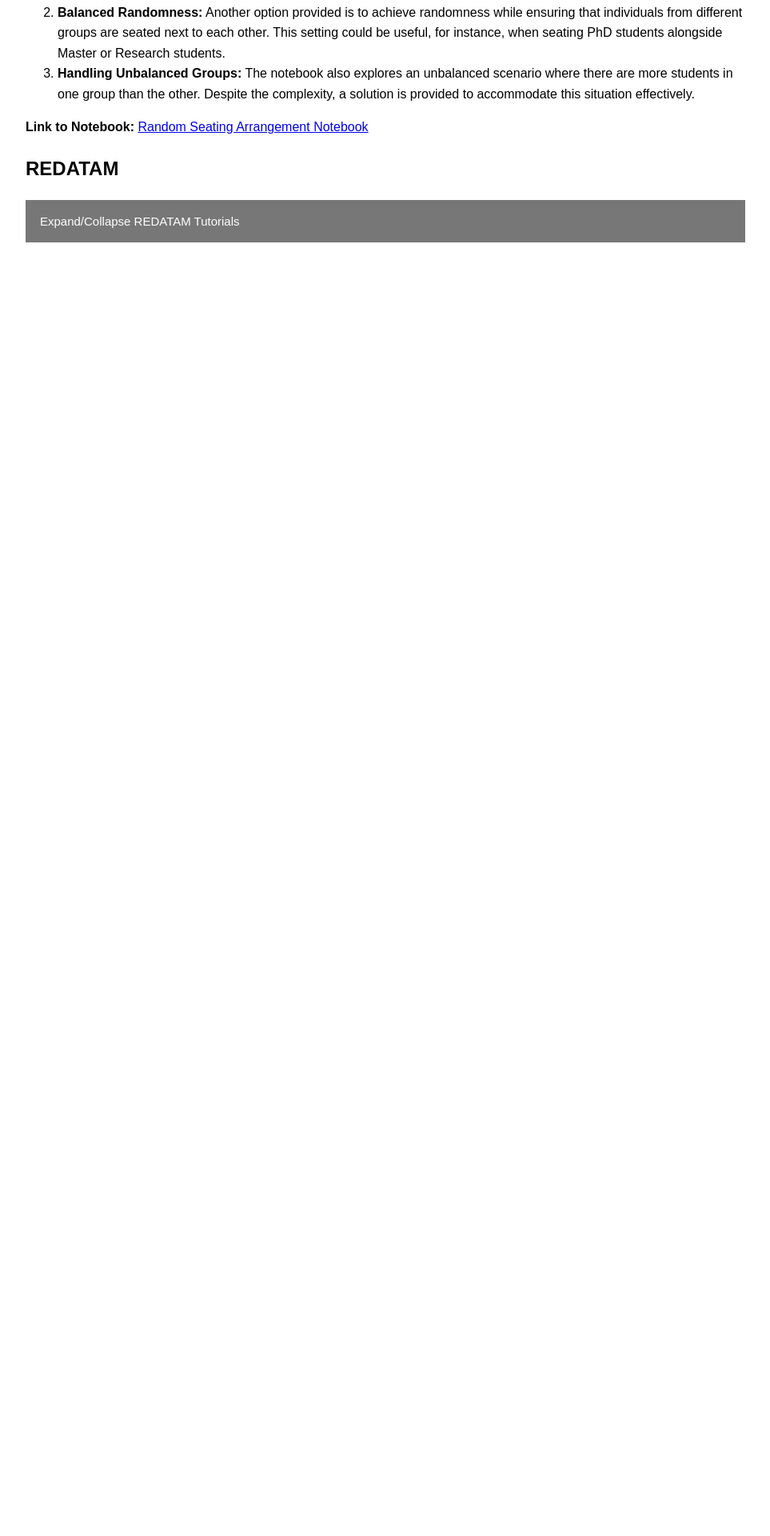
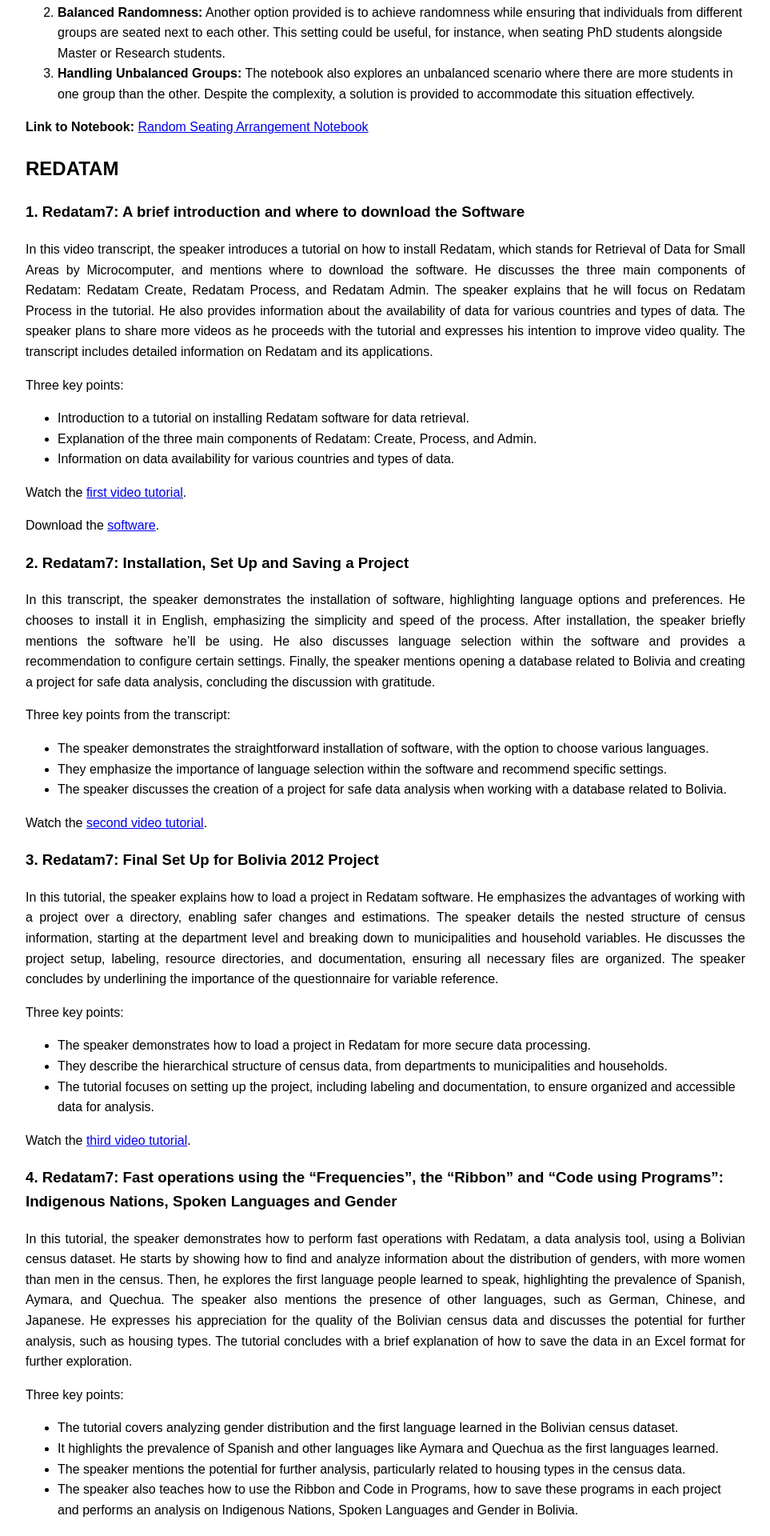
Before and after one commit to Favioleiva/favioleiva.github.io, a Jekyll site: the page built from tutorials.md, in a window 1280 px wide. Shown: the part 706-2626 px from the top of the page at 80% size, without its empty margins (158-1121 px from the left). Built offline with Jekyll 4.4.1, drawn with Linux system fonts in a browser that asks for light colours; nearby versions of some CDN libraries; before the commit the page ends 1057 px from its top, so only the background shows below that; some of the changed text lies outside the part shown.

Commit message:
Update tutorials.md

```diff
--- a/tutorials.md
+++ b/tutorials.md
@@ -24,114 +24,75 @@
 
 ## REDATAM
 
-<button class="collapsible">Expand/Collapse REDATAM Tutorials</button>
-<div class="content">
-  <h4>1. Redatam7: A brief introduction and where to download the Software</h4>
-  <p>In this video transcript, the speaker introduces a tutorial on how to install Redatam, which stands for Retrieval of Data for Small Areas by Microcomputer, and mentions where to download the software. He discusses the three main components of Redatam: Redatam Create, Redatam Process, and Redatam Admin. The speaker explains that he will focus on Redatam Process in the tutorial. He also provides information about the availability of data for various countries and types of data. The speaker plans to share more videos as he proceeds with the tutorial and expresses his intention to improve video quality. The transcript includes detailed information on Redatam and its applications.</p>
-  <p>Three key points:</p>
-  <ul>
-    <li>Introduction to a tutorial on installing Redatam software for data retrieval.</li>
-    <li>Explanation of the three main components of Redatam: Create, Process, and Admin.</li>
-    <li>Information on data availability for various countries and types of data.</li>
-  </ul>
-  <p>Watch the <a href="https://www.loom.com/share/6b6b46ffb5d84fe4b511af4d5558aa69?sid=f07fdb18-525f-45ef-84d2-35c898665947">first video tutorial</a></p>
-  <p>Download the <a href="https://redatam.org/en/software">software</a>.</p>
+### 1. Redatam7: A brief introduction and where to download the Software
+In this video transcript, the speaker introduces a tutorial on how to install Redatam, which stands for Retrieval of Data for Small Areas by Microcomputer, and mentions where to download the software. He discusses the three main components of Redatam: Redatam Create, Redatam Process, and Redatam Admin. The speaker explains that he will focus on Redatam Process in the tutorial. He also provides information about the availability of data for various countries and types of data. The speaker plans to share more videos as he proceeds with the tutorial and expresses his intention to improve video quality. The transcript includes detailed information on Redatam and its applications.
 
-  <h4>2. Redatam7: Installation, Set Up and Saving a Project</h4>
-  <p>In this transcript, the speaker demonstrates the installation of software, highlighting language options and preferences. He chooses to install it in English, emphasizing the simplicity and speed of the process. After installation, the speaker briefly mentions the software he'll be using. He also discusses language selection within the software and provides a recommendation to configure certain settings. Finally, the speaker mentions opening a database related to Bolivia and creating a project for safe data analysis, concluding the discussion with gratitude.</p>
-  <p>Three key points from the transcript:</p>
-  <ul>
-    <li>The speaker demonstrates the straightforward installation of software, with the option to choose various languages.</li>
-    <li>They emphasize the importance of language selection within the software and recommend specific settings.</li>
-    <li>The speaker discusses the creation of a project for safe data analysis when working with a database related to Bolivia.</li>
-  </ul>
-  <p>Watch the <a href="https://www.loom.com/share/f53604839d3d4f7caaf889145618c8b6?sid=f38e1ce1-7937-4532-80da-0a91c9a18662">second video tutorial</a></p>
+Three key points:
+- Introduction to a tutorial on installing Redatam software for data retrieval.
+- Explanation of the three main components of Redatam: Create, Process, and Admin.
+- Information on data availability for various countries and types of data.
 
-  <h4>3. Redatam7: Final Set Up for Bolivia 2012 Project</h4>
-  <p>In this tutorial, the speaker explains how to load a project in Redatam software. He emphasizes the advantages of working with a project over a directory, enabling safer changes and estimations. The speaker details the nested structure of census information, starting at the department level and breaking down to municipalities and household variables. He discusses the project setup, labeling, resource directories, and documentation, ensuring all necessary files are organized. The speaker concludes by underlining the importance of the questionnaire for variable reference.</p>
-  <p>Three key points:</p>
-  <ul>
-    <li>The speaker demonstrates how to load a project in Redatam for more secure data processing.</li>
-    <li>They describe the hierarchical structure of census data, from departments to municipalities and households.</li>
-    <li>The tutorial focuses on setting up the project, including labeling and documentation, to ensure organized and accessible data for analysis.</li>
-  </ul>
-  <p>Watch the <a href="https://www.loom.com/share/8e69c8f952a24b36a2dcaa6ddad97ff0?sid=974a9dc3-e36d-4ce8-952c-97ee1db4d5de">third video tutorial</a></p>
+Watch the [first video tutorial](https://www.loom.com/share/6b6b46ffb5d84fe4b511af4d5558aa69?sid=f07fdb18-525f-45ef-84d2-35c898665947).
 
-  <h4>4. Redatam7: Fast operations using the "Frequencies", the "Ribbon" and "Code using Programs": Indigenous Nations, Spoken Languages and Gender</h4>
-  <p>In this tutorial, the speaker demonstrates how to perform fast operations with Redatam, a data analysis tool, using a Bolivian census dataset. He starts by showing how to find and analyze information about the distribution of genders, with more women than men in the census. Then, he explores the first language people learned to speak, highlighting the prevalence of Spanish, Aymara, and Quechua. The speaker also mentions the presence of other languages, such as German, Chinese, and Japanese. He expresses his appreciation for the quality of the Bolivian census data and discusses the potential for further analysis, such as housing types. The tutorial concludes with a brief explanation of how to save the data in an Excel format for further exploration.</p>
-  <ul>
-    <li>The tutorial covers analyzing gender distribution and the first language learned in the Bolivian census dataset.</li>
-    <li>It highlights the prevalence of Spanish and other languages like Aymara and Quechua as the first languages learned.</li>
-    <li>The speaker mentions the potential for further analysis, particularly related to housing types in the census data.</li>
-    <li>The speaker also teaches how to use the Ribbon and Code in Programs, how to save these programs in each project and performs an analysis on Indigenous Nations, Spoken Languages and Gender in Bolivia</li>
-  </ul>
-  <p>Watch the <a href="https://www.loom.com/share/201a2be2c9ed42a1b5a27e3f41963c56?sid=20860159-96f1-4e78-b7cf-21d37eb9cf04">fourth video tutorial</a></p>
+Download the [software](https://redatam.org/en/software).
 
-  <h4>5. Redatam7: Crosstabs of Indigenous Nations and Gender</h4>
-  <p>In this tutorial, the speaker introduces the concept of cross tabulations, explaining that they can be found in the statistical processor ribbon. He demonstrates how to create a cross tabulation of variables, such as indigenous population and gender, and how to identify those not belonging to any indigenous group. The tutorial provides a program example for generating cross tabulations and exports the results to Excel. The tutorial concludes by highlighting the output files created.</p>
-  <ul>
-    <li>The tutorial covers the use of cross tabulations in statistical analysis.</li>
-    <li>It demonstrates creating cross tables for variables like indigenous population and gender.</li>
-    <li>It provides a program example and shows how to export the results to Excel.</li>
-  </ul>
-  <p>Watch the <a href="https://www.loom.com/share/db7bfd8d83644973a5559275f26626f4?sid=bbff5526-0724-499e-b3d3-beadc9c1a330">fifth video tutorial</a></p>
+### 2. Redatam7: Installation, Set Up and Saving a Project
+In this transcript, the speaker demonstrates the installation of software, highlighting language options and preferences. He chooses to install it in English, emphasizing the simplicity and speed of the process. After installation, the speaker briefly mentions the software he'll be using. He also discusses language selection within the software and provides a recommendation to configure certain settings. Finally, the speaker mentions opening a database related to Bolivia and creating a project for safe data analysis, concluding the discussion with gratitude.
 
-  <h4>6. Redatam7: Arealist - Indigenous and non-Indigenous populations in Bolivia</h4>
-  <p>In this tutorial, he demonstrates how to represent variables at the district or municipality level using a statistical processor called Arealist, with a focus on working with a single variable and a disclaimer that this method does not apply to crosstabs. He walks through the process, using the example of variable p29c for Bolivia in 2019, illustrating how to split the output at the municipality level and add the municipality names for clarity. He mentions his intention to use this data to create an ethnic map for a Bolivian project, highlighting the need for additional variables for those not identifying as indigenous. He saves the program as "Bolivian Program 5: Bolivian Nations by Municipality" and switches the analysis to variable p29a, including output area names for non-indigenous and non-Bolivian populations. The tutorial concludes with a plan to work with the data in GIS and write a brief article.</p>
-  <ul>
-    <li>He demonstrates representing variables at the municipality level using Arealist.</li>
-    <li>Emphasizes the importance of working with one variable and not crosstabs.</li>
-    <li>Intention to create an ethnic map for Bolivia and the consideration of missing variables for non-indigenous populations in question P29C which should be fixed with P29A.</li>
-  </ul>
-  <p>Watch the <a href="https://www.loom.com/share/3b2eba1198d34e0c9292a33c91958a0b?sid=a8e1893f-e671-43a3-9ffd-1319ff9cc8c5">sixth video tutorial</a></p>
+Three key points from the transcript:
+- The speaker demonstrates the straightforward installation of software, with the option to choose various languages.
+- They emphasize the importance of language selection within the software and recommend specific settings.
+- The speaker discusses the creation of a project for safe data analysis when working with a database related to Bolivia.
 
-  <h4>7. Redatam7: Adding Filters to Frequency Tables and Crosstables</h4>
-  <p>In this tutorial, he teaches how to add filters to frequency tables and cross-tables in the statistical processor. He starts by demonstrating how to filter a frequency table using the example variable B29C, specifying the filter condition, and displaying the filtered data. Then, he moves on to a cross-table analysis by selecting a relevant variable, adding a filter for females, and creating a cross-tabulation between indigenous nations and job categories. He emphasizes the value of this analysis in understanding the distribution of job categories among indigenous groups, particularly female-owned businesses. He saves the results as "Bolivia 4" and highlights the importance of considering individuals who do not identify as indigenous in the analysis.</p>
-  <ul>
-    <li>Teaches how to add filters to frequency tables and cross-tables.</li>
-    <li>Demonstrates filtering for female-specific data analysis.</li>
-    <li>Highlights the significance of considering non-indigenous individuals and the potential for generating new variables for comprehensive analysis.</li>
-  </ul>
-  <p>Watch the <a href="https://www.loom.com/share/d1f1e567fe5c45e593250040ec68f151?sid=8065a553-e2cb-4816-9295-4ae12013dd7e">seventh video tutorial</a></p>
+Watch the [second video tutorial](https://www.loom.com/share/f53604839d3d4f7caaf889145618c8b6?sid=f38e1ce1-7937-4532-80da-0a91c9a18662).
 
-</div>
+### 3. Redatam7: Final Set Up for Bolivia 2012 Project
+In this tutorial, the speaker explains how to load a project in Redatam software. He emphasizes the advantages of working with a project over a directory, enabling safer changes and estimations. The speaker details the nested structure of census information, starting at the department level and breaking down to municipalities and household variables. He discusses the project setup, labeling, resource directories, and documentation, ensuring all necessary files are organized. The speaker concludes by underlining the importance of the questionnaire for variable reference.
 
-<script>
-document.addEventListener('DOMContentLoaded', function() {
-  var coll = document.getElementsByClassName("collapsible")[0];
-  coll.addEventListener("click", function() {
-    this.classList.toggle("active");
-    var content = this.nextElementSibling;
-    if (content.style.display === "block") {
-      content.style.display = "none";
-    } else {
-      content.style.display = "block";
-    }
-  });
-});
-</script>
+Three key points:
+- The speaker demonstrates how to load a project in Redatam for more secure data processing.
+- They describe the hierarchical structure of census data, from departments to municipalities and households.
+- The tutorial focuses on setting up the project, including labeling and documentation, to ensure organized and accessible data for analysis.
 
-<style>
-.collapsible {
-  background-color: #777;
-  color: white;
-  cursor: pointer;
-  padding: 18px;
-  width: 100%;
-  border: none;
-  text-align: left;
-  outline: none;
-  font-size: 15px;
-}
+Watch the [third video tutorial](https://www.loom.com/share/8e69c8f952a24b36a2dcaa6ddad97ff0?sid=974a9dc3-e36d-4ce8-952c-97ee1db4d5de).
 
-.active, .collapsible:hover {
-  background-color: #555;
-}
+### 4. Redatam7: Fast operations using the "Frequencies", the "Ribbon" and "Code using Programs": Indigenous Nations, Spoken Languages and Gender
+In this tutorial, the speaker demonstrates how to perform fast operations with Redatam, a data analysis tool, using a Bolivian census dataset. He starts by showing how to find and analyze information about the distribution of genders, with more women than men in the census. Then, he explores the first language people learned to speak, highlighting the prevalence of Spanish, Aymara, and Quechua. The speaker also mentions the presence of other languages, such as German, Chinese, and Japanese. He expresses his appreciation for the quality of the Bolivian census data and discusses the potential for further analysis, such as housing types. The tutorial concludes with a brief explanation of how to save the data in an Excel format for further exploration.
 
-.content {
-  padding: 0 18px;
-  display: none;
-  overflow: hidden;
-  background-color: #f1f1f1;
-}
-</style>
+Three key points:
+- The tutorial covers analyzing gender distribution and the first language learned in the Bolivian census dataset.
+- It highlights the prevalence of Spanish and other languages like Aymara and Quechua as the first languages learned.
+- The speaker mentions the potential for further analysis, particularly related to housing types in the census data.
+- The speaker also teaches how to use the Ribbon and Code in Programs, how to save these programs in each project and performs an analysis on Indigenous Nations, Spoken Languages and Gender in Bolivia.
+
+Watch the [fourth video tutorial](https://www.loom.com/share/201a2be2c9ed42a1b5a27e3f41963c56?sid=20860159-96f1-4e78-b7cf-21d37eb9cf04).
+
+### 5. Redatam7: Crosstabs of Indigenous Nations and Gender
+In this tutorial, the speaker introduces the concept of cross tabulations, explaining that they can be found in the statistical processor ribbon. He demonstrates how to create a cross tabulation of variables, such as indigenous population and gender, and how to identify those not belonging to any indigenous group. The tutorial provides a program example for generating cross tabulations and exports the results to Excel. The tutorial concludes by highlighting the output files created.
+
+Three key points:
+- The tutorial covers the use of cross tabulations in statistical analysis.
+- It demonstrates creating cross tables for variables like indigenous population and gender.
+- It provides a program example and shows how to export the results to Excel.
+
+Watch the [fifth video tutorial](https://www.loom.com/share/db7bfd8d83644973a5559275f26626f4?sid=bbff5526-0724-499e-b3d3-beadc9c1a330).
+
+### 6. Redatam7: Arealist - Indigenous and non-Indigenous populations in Bolivia
+In this tutorial, he demonstrates how to represent variables at the district or municipality level using a statistical processor called Arealist, with a focus on working with a single variable and a disclaimer that this method does not apply to crosstabs. He walks through the process, using the example of variable p29c for Bolivia in 2019, illustrating how to split the output at the municipality level and add the municipality names for clarity. He mentions his intention to use this data to create an ethnic map for a Bolivian project, highlighting the need for additional variables for those not identifying as indigenous. He saves the program as "Bolivian Program 5: Bolivian Nations by Municipality" and switches the analysis to variable p29a, including output area names for non-indigenous and non-Bolivian populations. The tutorial concludes with a plan to work with the data in GIS and write a brief article.
+
+Three key points:
+- He demonstrates representing variables at the municipality level using Arealist.
+- Emphasizes the importance of working with one variable and not crosstabs.
+- Intention to create an ethnic map for Bolivia and the consideration of missing variables for non-indigenous populations in question P29C which should be fixed with P29A.
+
+Watch the [sixth video tutorial](https://www.loom.com/share/3b2eba1198d34e0c9292a33c91958a0b?sid=a8e1893f-e671-43a3-9ffd-1319ff9cc8c5).
+
+### 7. Redatam7: Adding Filters to Frequency Tables and Crosstables
+In this tutorial, he teaches how to add filters to frequency tables and cross-tables in the statistical processor. He starts by demonstrating how to filter a frequency table using the example variable B29C, specifying the filter condition, and displaying the filtered data. Then, he moves on to a cross-table analysis by selecting a relevant variable, adding a filter for females, and creating a cross-tabulation between indigenous nations and job categories. He emphasizes the value of this analysis in understanding the distribution of job categories among indigenous groups, particularly female-owned businesses. He saves the results as "Bolivia 4" and highlights the importance of considering individuals who do not identify as indigenous in the analysis.
+
+Three key points:
+- Teaches how to add filters to frequency tables and cross-tables.
+- Demonstrates filtering for female-specific data analysis.
+- Highlights the significance of considering non-indigenous individuals and the potential for generating new variables for comprehensive analysis.
+
+Watch the [seventh video tutorial](https://www.loom.com/share/d1f1e567fe5c45e593250040ec68f151?sid=8065a553-e2cb-4816-9295-4ae12013dd7e).
```
